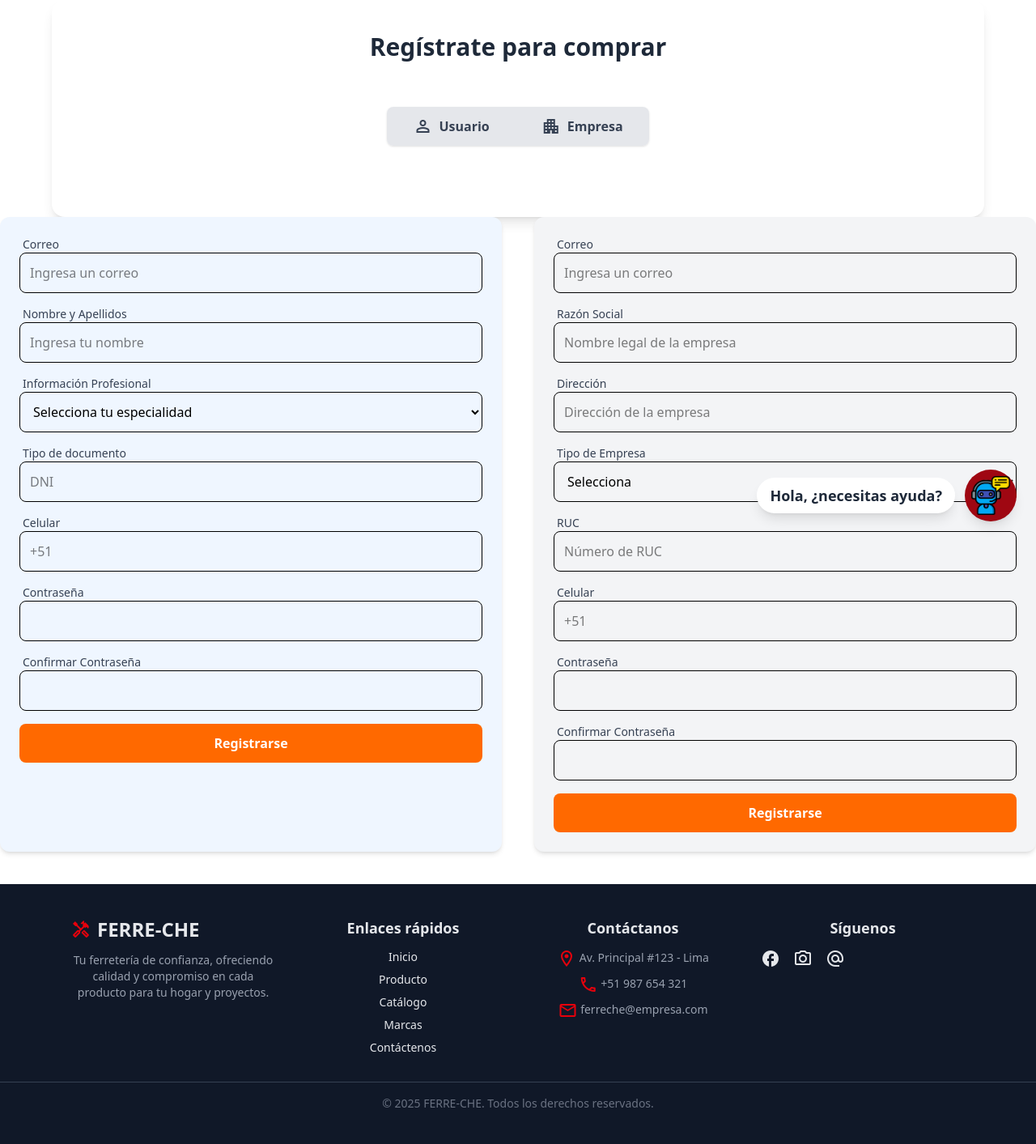
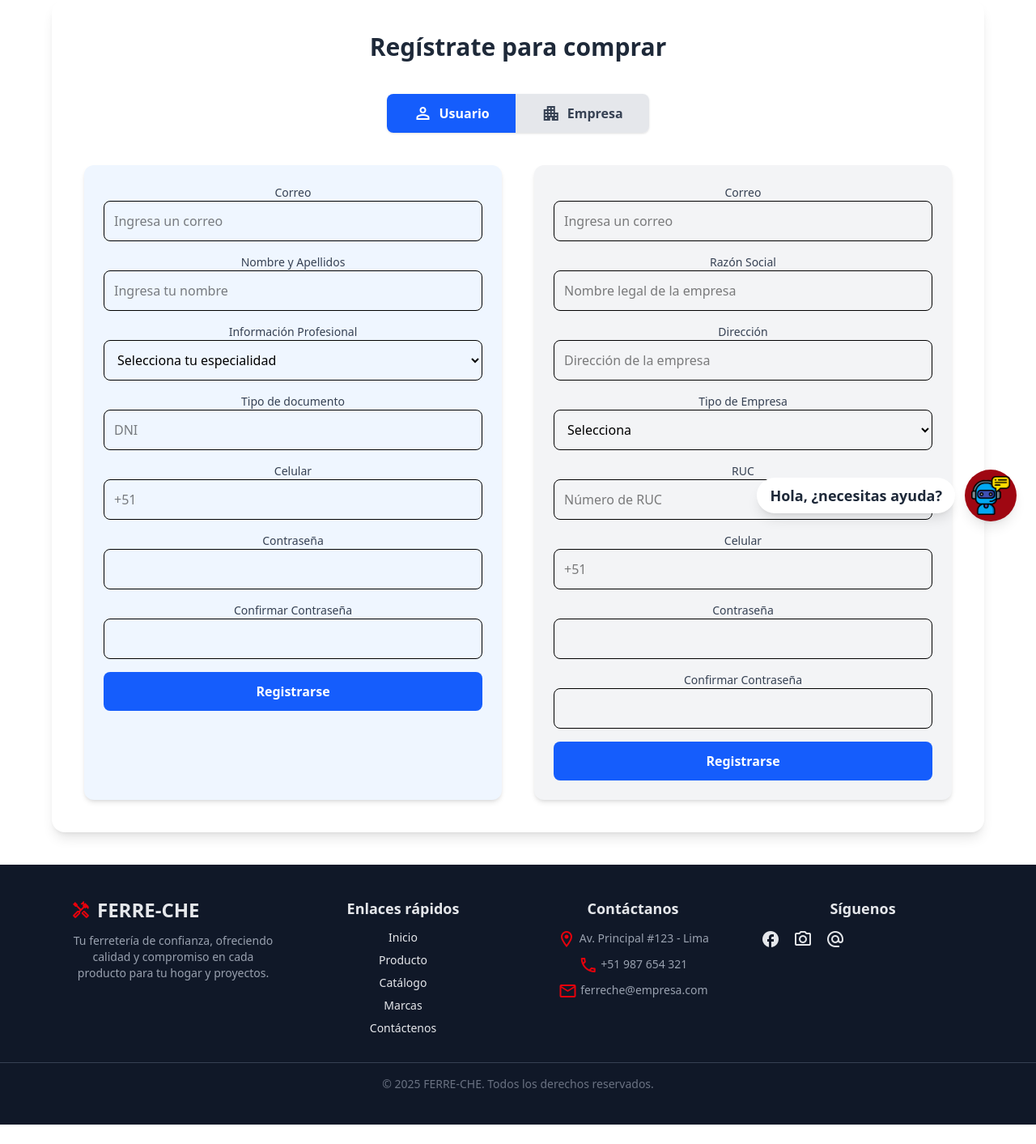
Before and after one commit to Erick-Ramossj/Ferre-che-paginaWEB, a Flask app: page /formulario in a window 1280 px wide. Shown: the part 132-1545 px from the top of the page at 81% size. After the commit the page ends 1521 px from the top, so only its background shows below. Run offline with Flask 3, Linux system fonts and the light colour scheme; style sheets or scripts are compiled from the project's sources.

Commit message:
arreglando el proyecto :)

```diff
--- a/static/js/confirmacion.js
+++ /dev/null
@@ -1,32 +0,0 @@
-document.addEventListener("DOMContentLoaded", () => {
-  const btnRegistrarse = document.getElementById("btnUsuarioRegistro");
-  const btnEmpresa = document.getElementById("btnEmpresaRegistro");
-  const modalExito = document.getElementById("modalExito");
-  const modalContenido = document.getElementById("modalContenido");
-  const cerrarModal = document.getElementById("cerrarModal");
-  const cerrarModalBtn = document.getElementById("cerrarModalBtn");
-
-  function abrirModal() {
-    modalExito.classList.remove("hidden");
-    modalExito.classList.add("flex");
-
-    setTimeout(() => {
-      modalContenido.classList.remove("scale-95", "opacity-0");
-      modalContenido.classList.add("scale-100", "opacity-100");
-    }, 50);
-  }
-
-  function cerrar() {
-    modalContenido.classList.remove("scale-100", "opacity-100");
-    modalContenido.classList.add("scale-95", "opacity-0");
-    setTimeout(() => {
-      modalExito.classList.add("hidden");
-      modalExito.classList.remove("flex");
-    }, 200);
-  }
-
-  btnUsuarioRegistro.addEventListener("click", abrirModal);
-  btnEmpresaRegistro.addEventListener("click", abrirModal);
-  cerrarModal.addEventListener("click", cerrar);
-  cerrarModalBtn.addEventListener("click", cerrar);
-});
--- a/templates/formulario.html
+++ b/templates/formulario.html
@@ -1,5 +1,6 @@
 <!DOCTYPE html>
 <html lang="es">
+
 <head>
   <meta charset="UTF-8">
   <meta name="viewport" content="width=device-width, initial-scale=1.0">
@@ -117,50 +118,47 @@
   </header>
 
   <div class="w-full max-w-6xl mx-auto p-10 bg-white shadow-lg rounded-2xl">
-  <!-- Título -->
-  <h2 class="text-3xl font-extrabold text-center text-gray-800 mb-14">
+    <h2 class="text-3xl font-extrabold text-center mb-10 text-gray-800">
       Regístrate para comprar
     </h2>
 
-  <!-- Botones toggle -->
-  <div class="flex justify-center items-center mb-12 relative">
+    <!-- Botón toggle -->
+    <div class="flex justify-center items-center mb-10 relative">
       <div class="flex rounded-lg shadow overflow-hidden">
         <button id="btnUsuario"
-        class="flex items-center gap-2 px-8 py-3 bg-gray-200 text-gray-700 font-semibold hover:bg-gray-300 hover:scale-105 transition-all duration-300">
+          class="flex items-center gap-2 px-8 py-3 bg-blue-600 text-white font-semibold hover:bg-blue-700 transition-all duration-300">
           <span class="material-symbols-outlined">person</span>
           Usuario
         </button>
         <button id="btnEmpresa"
-        class="flex items-center gap-2 px-8 py-3 bg-gray-200 text-gray-700 font-semibold hover:bg-gray-300 hover:scale-105 transition-all duration-300">
+          class="flex items-center gap-2 px-8 py-3 bg-gray-200 text-gray-700 font-semibold hover:bg-gray-300 transition-all duration-300">
           <span class="material-symbols-outlined">apartment</span>
           Empresa
         </button>
       </div>
     </div>
-</div>
 
     <div class="grid grid-cols-1 md:grid-cols-2 gap-10">
-
       <!-- Form Usuario -->
       <form id="formUsuario" method="POST" action="/registrar_usuario"
         class="p-6 rounded-xl bg-blue-50 shadow-md transition-all duration-500">
 
         <div class="mb-4">
-          <label class="block text-sm font-medium text-gray-700 text-left pl-1">Correo</label>
+          <label class="block text-sm font-medium text-gray-700">Correo</label>
           <input type="email" name="correo" required
             class="w-full border rounded-lg p-3 focus:ring-2 focus:ring-blue-500 focus:outline-none"
             placeholder="Ingresa un correo">
         </div>
 
         <div class="mb-4">
-          <label class="block text-sm font-medium text-gray-700 text-left pl-1">Nombre y Apellidos</label>
+          <label class="block text-sm font-medium text-gray-700">Nombre y Apellidos</label>
           <input type="text" name="nombre_apellidos" required
             class="w-full border rounded-lg p-3 focus:ring-2 focus:ring-blue-500 focus:outline-none"
             placeholder="Ingresa tu nombre">
         </div>
 
         <div class="mb-4">
-          <label class="block text-sm font-medium text-gray-700 text-left pl-1">Información Profesional</label>
+          <label class="block text-sm font-medium text-gray-700">Información Profesional</label>
           <select name="profesion"
             class="w-full border rounded-lg p-3 focus:ring-2 focus:ring-blue-500 focus:outline-none">
             <option value="">Selecciona tu especialidad</option>
@@ -172,64 +170,63 @@
         </div>
 
         <div class="mb-4">
-          <label class="block text-sm font-medium text-gray-700 text-left pl-1">Tipo de documento</label>
+          <label class="block text-sm font-medium text-gray-700">Tipo de documento</label>
           <input type="text" name="tipo_documento"
             class="w-full border rounded-lg p-3 focus:ring-2 focus:ring-blue-500 focus:outline-none" placeholder="DNI">
         </div>
 
         <div class="mb-4">
-          <label class="block text-sm font-medium text-gray-700 text-left pl-1">Celular</label>
+          <label class="block text-sm font-medium text-gray-700">Celular</label>
           <input type="tel" name="celular"
             class="w-full border rounded-lg p-3 focus:ring-2 focus:ring-blue-500 focus:outline-none" placeholder="+51">
         </div>
 
         <div class="mb-4">
-          <label class="block text-sm font-medium text-gray-700 text-left pl-1">Contraseña</label>
+          <label class="block text-sm font-medium text-gray-700">Contraseña</label>
           <input type="password" name="contrasena" required
             class="w-full border rounded-lg p-3 focus:ring-2 focus:ring-blue-500 focus:outline-none">
         </div>
 
         <div class="mb-4">
-          <label class="block text-sm font-medium text-gray-700 text-left pl-1">Confirmar Contraseña</label>
+          <label class="block text-sm font-medium text-gray-700">Confirmar Contraseña</label>
           <input type="password" name="confirmar_contrasena" required
             class="w-full border rounded-lg p-3 focus:ring-2 focus:ring-blue-500 focus:outline-none">
         </div>
 
-        <button id="btnUsuarioRegistro"
-         type="button"
-         class="w-full bg-orange-500 text-white py-3 rounded-lg font-semibold hover:bg-yellow-500 hover:scale-105 transition-all duration-300">
+        <button type="submit"
+          class="w-full bg-blue-600 text-white py-3 rounded-lg font-semibold hover:bg-blue-700 hover:scale-105 transition-all duration-300">
           Registrarse
         </button>
       </form>
 
 
-
       <!-- Form Empresa -->
       <form id="formEmpresa" action="/registrar_empresa" method="POST"
         class="p-6 rounded-xl bg-gray-100 shadow-md transition-all duration-500">
+
         <div class="mb-4">
-          <label class="block text-sm font-medium text-gray-700 text-left pl-1">Correo</label>
+          <label class="block text-sm font-medium text-gray-700">Correo</label>
           <input type="email" name="correo"
             class="w-full border rounded-lg p-3 focus:ring-2 focus:ring-blue-500 focus:outline-none"
             placeholder="Ingresa un correo" required>
         </div>
 
         <div class="mb-4">
-          <label class="block text-sm font-medium text-gray-700 text-left pl-1">Razón Social</label>
+          <label class="block text-sm font-medium text-gray-700">Razón Social</label>
           <input type="text" name="razon_social"
             class="w-full border rounded-lg p-3 focus:ring-2 focus:ring-blue-500 focus:outline-none"
             placeholder="Nombre legal de la empresa" required>
         </div>
 
         <div class="mb-4">
-          <label class="block text-sm font-medium text-gray-700 text-left pl-1">Dirección</label>
+          <label class="block text-sm font-medium text-gray-700">Dirección</label>
           <input type="text" name="direccion"
             class="w-full border rounded-lg p-3 focus:ring-2 focus:ring-blue-500 focus:outline-none"
             placeholder="Dirección de la empresa">
         </div>
 
         <div class="mb-4">
-          <label class="block text-sm font-medium text-gray-700 text-left pl-1">Tipo de Empresa</label>
+          <label class="block text-sm font-medium text-gray-700">Tipo de Empresa</label>
           <select name="tipo_empresa"
             class="w-full border rounded-lg p-3 focus:ring-2 focus:ring-blue-500 focus:outline-none">
             <option value="Otro">Selecciona</option>
@@ -239,38 +236,38 @@
         </div>
 
         <div class="mb-4">
-          <label class="block text-sm font-medium text-gray-700 text-left pl-1">RUC</label>
+          <label class="block text-sm font-medium text-gray-700">RUC</label>
           <input type="text" name="ruc"
             class="w-full border rounded-lg p-3 focus:ring-2 focus:ring-blue-500 focus:outline-none"
             placeholder="Número de RUC" required>
         </div>
 
         <div class="mb-4">
-          <label class="block text-sm font-medium text-gray-700 text-left pl-1">Celular</label>
+          <label class="block text-sm font-medium text-gray-700">Celular</label>
           <input type="tel" name="celular"
             class="w-full border rounded-lg p-3 focus:ring-2 focus:ring-blue-500 focus:outline-none" placeholder="+51"
             required>
         </div>
 
         <div class="mb-4">
-          <label class="block text-sm font-medium text-gray-700 text-left pl-1">Contraseña</label>
+          <label class="block text-sm font-medium text-gray-700">Contraseña</label>
           <input type="password" name="contrasena"
             class="w-full border rounded-lg p-3 focus:ring-2 focus:ring-blue-500 focus:outline-none" required>
         </div>
 
         <div class="mb-4">
-          <label class="block text-sm font-medium text-gray-700 text-left pl-1">Confirmar Contraseña</label>
+          <label class="block text-sm font-medium text-gray-700">Confirmar Contraseña</label>
           <input type="password" name="confirmar_contrasena"
             class="w-full border rounded-lg p-3 focus:ring-2 focus:ring-blue-500 focus:outline-none" required>
         </div>
 
-
-        <button id="btnEmpresaRegistro"
-         type="button"
-         class="w-full bg-orange-500 text-white py-3 rounded-lg font-semibold hover:bg-yellow-500 hover:scale-105 transition-all duration-300">
+        <button type="submit"
+          class="w-full bg-blue-600 text-white py-3 rounded-lg font-semibold hover:bg-blue-700 hover:scale-105 transition-all duration-300">
           Registrarse
         </button>
       </form>
+
+    </div>
   </div>
 
   <!-- === INICIO: Footer === -->
@@ -304,7 +301,8 @@
       <div>
         <h3 class="text-lg font-semibold mb-3">Contáctanos</h3>
         <ul class="space-y-2 text-sm text-gray-400">
-          <li><span class="material-icons-outlined text-red-600 align-middle">location_on</span> Av. Principal #123 - Lima</li>
+          <li><span class="material-icons-outlined text-red-600 align-middle">location_on</span> Av. Principal #123 -
+            Lima</li>
           <li><span class="material-icons-outlined text-red-600 align-middle">call</span> +51 987 654 321</li>
           <li><span class="material-icons-outlined text-red-600 align-middle">email</span> ferreche@empresa.com</li>
         </ul>
@@ -342,7 +340,8 @@
   </div>
 
   <!--INICIO DE CHATBOT-->
-  <div id="chatbot-overlay" class="hidden fixed inset-0 flex items-center justify-center z-50" style="background-color: rgba(0, 0, 0, 0.5);">
+  <div id="chatbot-overlay" class="hidden fixed inset-0 flex items-center justify-center z-50"
+    style="background-color: rgba(0, 0, 0, 0.5);">
     <div id="chatbot-window"
       class="relative bg-white rounded-lg shadow-xl w-11/12 max-w-lg flex flex-col max-h-[90vh] overflow-hidden">
 
@@ -426,8 +425,7 @@
         </div>
 
 
-      <button type="submit"
-              class="w-full bg-red-700 text-white py-2 rounded-md hover:bg-red-800 transition">
+        <button type="submit" class="w-full bg-red-700 text-white py-2 rounded-md hover:bg-red-800 transition">
           Ingresar
         </button>
 
@@ -435,8 +433,7 @@
         <div class="text-center text-gray-500 text-sm mt-4">O inicia sesión con</div>
 
 
-      <button type="button"
-              class="w-full border border-gray-300 py-2 rounded-md mt-2 hover:bg-gray-100 transition">
+        <button type="button" class="w-full border border-gray-300 py-2 rounded-md mt-2 hover:bg-gray-100 transition">
           Google
         </button>
 
@@ -450,72 +447,12 @@
   </div>
 
 
-<!-- Modal -->
-<div id="modalExito"
-  class="hidden fixed inset-0 z-50 flex items-center justify-center transition-opacity duration-300">
-
-  <!-- Fondo oscuro -->
-  <div class="absolute inset-0 bg-black opacity-50 backdrop-blur-[2px]"></div>
-
-  <!-- Contenido del modal -->
-  <div id="modalContenido"
-    class="relative bg-white p-8 rounded-2xl shadow-2xl text-center max-w-lg w-[90%] transform scale-95 opacity-0 transition-all duration-300 z-10">
-
-    <!-- Botón de cierre (esquina superior derecha) -->
-    <button id="cerrarModal"
-      class="absolute top-3 right-3 text-gray-400 hover:text-gray-700 transition-all duration-200">
-      <span class="material-symbols-outlined text-3xl">close</span>
-    </button>
-
-    <span class="material-symbols-outlined text-green-500 text-6xl mb-4">check_circle</span>
-    <h2 class="text-2xl font-bold mb-4 text-gray-800">¡Registro Exitoso!</h2>
-    <p class="text-gray-600 mb-6">
-      ¡Bienvenido a <strong>Ferre-Che</strong>! Ahora eres parte de nuestra comunidad.
-    </p>
-
-    <ul class="text-left text-gray-700 mb-6 space-y-2">
-      <li class="flex items-center gap-2">
-        <span class="material-symbols-outlined text-yellow-500">notifications_active</span>
-        Recibe notificaciones en tiempo real.
-      </li>
-      <li class="flex items-center gap-2">
-        <span class="material-symbols-outlined text-blue-500">receipt_long</span>
-        Revisa tus boletas online.
-      </li>
-      <li class="flex items-center gap-2">
-        <span class="material-symbols-outlined text-green-500">credit_card</span>
-        Guarda tus medios de pago.
-      </li>
-      <li class="flex items-center gap-2">
-        <span class="material-symbols-outlined text-pink-500">local_offer</span>
-        Accede a promociones exclusivas.
-      </li>
-    </ul>
-
-          <!-- Línea decorativa -->
-      <div class="h-1 w-full bg-gradient-to-r from-red-500 via-blue-500 to-green-500 mb-4 rounded-full"></div>
-
-      <!-- Métodos de pago -->
-      <p class="font-semibold text-gray-700 mb-3">Métodos de pago accesibles</p>
-      <div class="flex justify-center gap-4">
-        <img src="https://upload.wikimedia.org/wikipedia/commons/e/ef/Yape_logo.png" alt="Yape" class="h-8">
-        <img src="https://upload.wikimedia.org/wikipedia/commons/8/89/Logo_BCP.png" alt="BCP" class="h-6 mt-1">
-        <img src="https://upload.wikimedia.org/wikipedia/commons/0/04/Visa.svg" alt="Visa" class="h-6 mt-1">
-        <img src="https://upload.wikimedia.org/wikipedia/commons/f/f7/Logo_Plin.png" alt="Plin" class="h-8">
-      </div>
-
-    <button id="cerrarModalBtn"
-      class="mt-4 px-6 py-2 bg-blue-600 text-white font-semibold rounded-lg hover:bg-blue-700 transition-all duration-300">
-      Cerrar
-    </button>
-  </div>
-</div>
-
-
-  <script src="{{ url_for('static', filename='js/confirmacion.js') }}"></script>
   <script src="{{ url_for('static', filename='js/boton.js') }}"></script>
   <script src="{{ url_for('static', filename='js/boton.js') }}"></script>
   <script src="{{ url_for('static', filename='js/contacto.js') }}"></script>
 
 </body>
+
 </html>
+
+<!--CAMBIOS PARA ARREGLAR LA WEBADA QUE DAÑO EL PROYECTO :) -->
```
Lines whose indentation alone changed are shown as unchanged.
